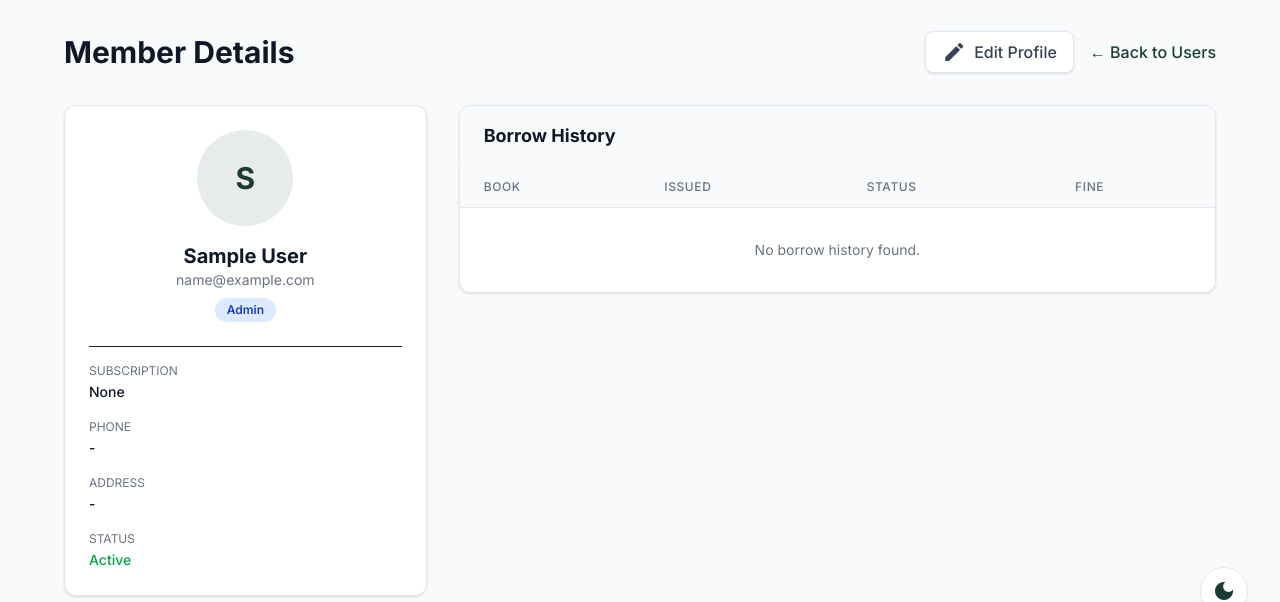
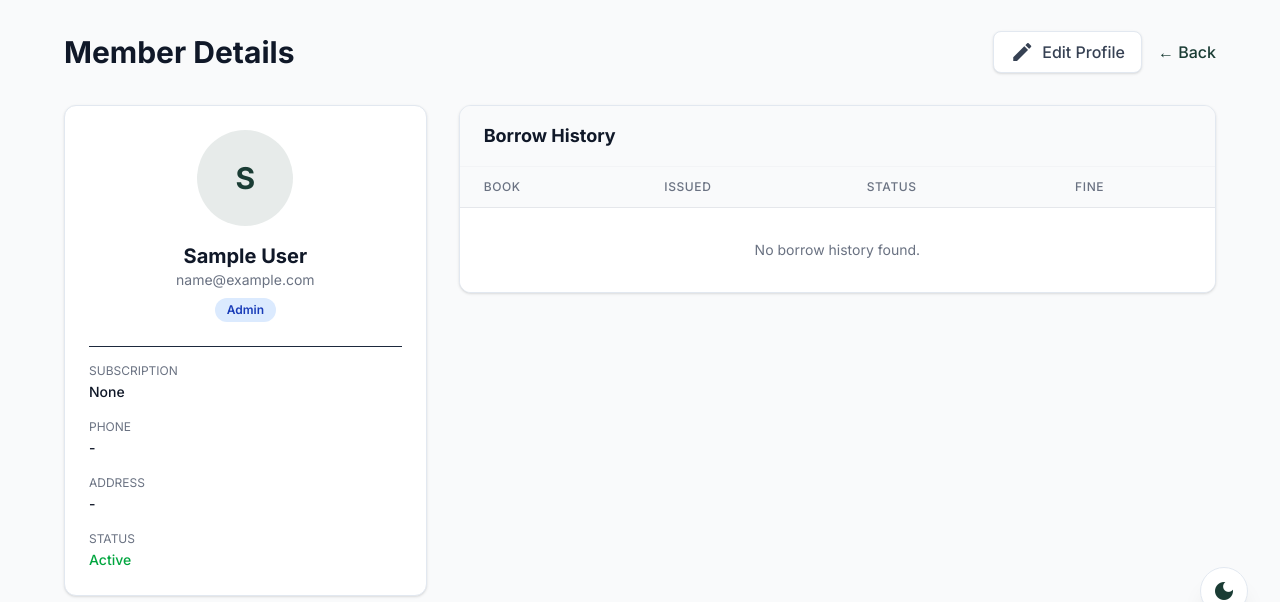
Before and after one commit to missionode/Library-Management, a Django app: page /accounts/members/1/ in a window 1280 px wide. Shown: the part 81-683 px from the top of the page. Run offline with Django 5.2, Linux system fonts and the light colour scheme; the visitor is signed in with stand-in values (Sample User, id 1); data comes from the database, SQL or seed files in the repository; data that the repository does not hold is empty.

Commit message:
style: Simplify 'Back to Users' link to just 'Back'

```diff
--- a/templates/accounts/member_detail.html
+++ b/templates/accounts/member_detail.html
@@ -11,7 +11,7 @@
                 </a>
             {% endif %}
             <a href="{% url 'member_list' %}" class="text-primary hover:text-[#142f29] dark:text-emerald-400 dark:hover:text-emerald-300 font-medium transition-colors flex items-center">
-                &larr; Back to Users
+                &larr; Back
             </a>
         </div>
     </div>
```
